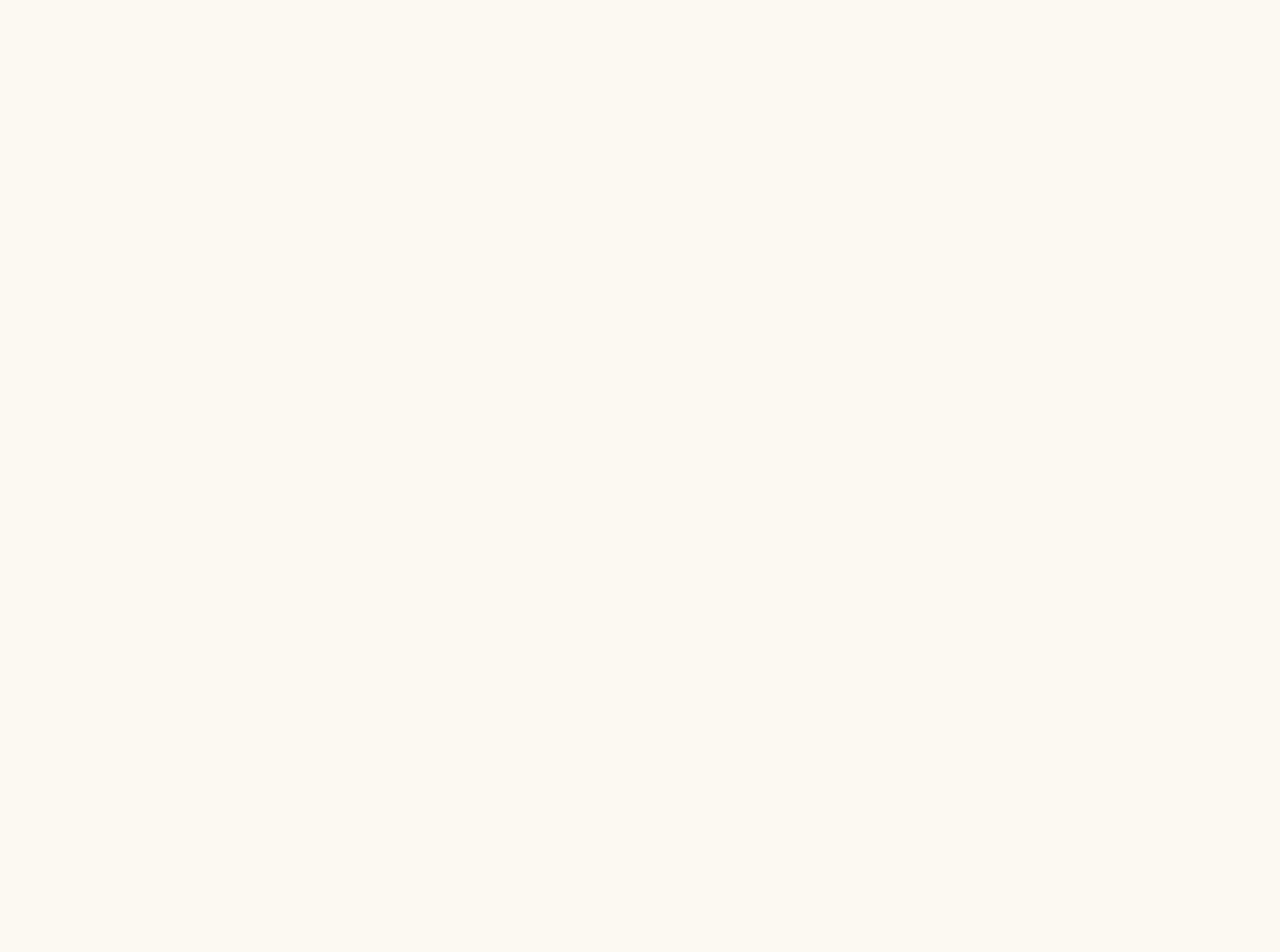
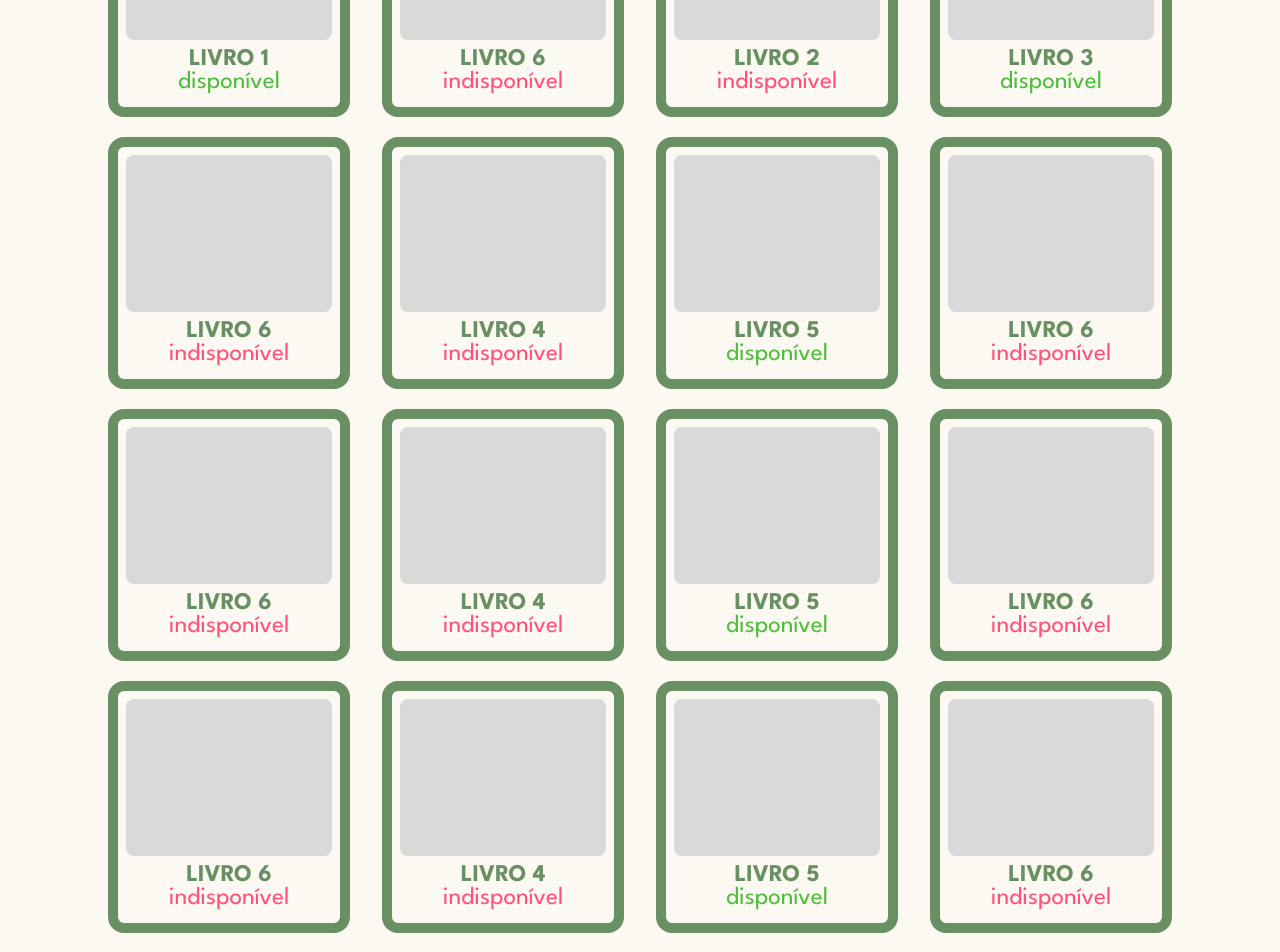
Before and after one commit to Henrique0330/Biblioteca, a Vue app: page /todos in a window 1280 px wide. Before the commit this address had no page. Shown: the part 380-1332 px from the top of the page. Before the commit the page ends 800 px from the top, so only its background shows below. Built offline with nearby package versions, Linux system fonts and the light colour scheme.

Commit message:
feat: pagina todos livros #20

```diff
--- a/src/router/index.js
+++ b/src/router/index.js
@@ -16,32 +16,37 @@ const router = createRouter({
     {
       path: '/cadastro',
       name: 'cadastro',
-      component: () => import ('../views/CadastroView.vue')
+      component: () => import('../views/CadastroView.vue')
     },
     {
       path: '/susTerror',
       name: 'susTerror',
-      component: () => import ('../views/livrosSuspTerr.vue')
+      component: () => import('../views/livrosSuspTerr.vue')
     },
     {
       path: '/aventura',
       name: 'aventura',
-      component: () => import ('../views/livrosAventura.vue')
+      component: () => import('../views/livrosAventura.vue')
     },
     {
       path: '/diversos',
       name: 'diversos',
-      component: () => import ('../views/livrosDiversos.vue')
+      component: () => import('../views/livrosDiversos.vue')
     },
     {
       path: '/romance',
       name: 'romance',
-      component: () => import ('../views/livrosRomance.vue')
+      component: () => import('../views/livrosRomance.vue')
     },
     {
       path: '/geral',
       name: 'geral',
-      component: () => import ('../views/livrosGeral.vue')
+      component: () => import('../views/livrosGeral.vue')
+    },
+    {
+      path: '/todos',
+      name: 'todos',
+      component: () => import('../views/TodosLivros.vue')
     }
   ]
 })
--- /dev/null
+++ b/src/views/TodosLivros.vue
@@ -0,0 +1,259 @@
+<script setup>
+import HeaderComponent from '@/components/HeaderComponent.vue';
+import FooterComponent from '@/components/FooterComponent.vue';
+</script>
+
+<template>
+    <HeaderComponent />
+    <link rel="preconnect" href="https://fonts.googleapis.com">
+    <link rel="preconnect" href="https://fonts.gstatic.com">
+    <link href="https://fonts.googleapis.com/css2?family=League+Spartan:wght@100..900&display=swap" rel="stylesheet">
+    <h1 class="titulo">TODOS</h1>
+    <div class="livros1">
+        <div class="livro1">
+            <div class="imagem"></div>
+            <div class="contentLivro">
+                <div class="textContent">
+                    <h2>LIVRO 1</h2>
+                    <p class="disp">disponível</p>
+                </div>
+
+            </div>
+        </div>
+        <div class="livro1">
+            <div class="imagem"></div>
+            <div class="contentLivro">
+                <div class="textContent">
+                    <h2>LIVRO 6</h2>
+                    <p class="indisp">indisponível</p>
+                </div>
+            </div>
+        </div>
+        <div class="livro1">
+            <div class="imagem"></div>
+            <div class="contentLivro">
+                <div class="textContent">
+                    <h2>LIVRO 2</h2>
+                    <p class="indisp">indisponível</p>
+                </div>
+            </div>
+        </div>
+        <div class="livro1">
+            <div class="imagem"></div>
+            <div class="contentLivro">
+                <div class="textContent">
+                    <h2>LIVRO 3</h2>
+                    <p class="disp">disponível</p>
+                </div>
+            </div>
+        </div>
+    </div>
+    <div class="livros1">
+        <div class="livro1">
+            <div class="imagem"></div>
+            <div class="contentLivro">
+                <div class="textContent">
+                    <h2>LIVRO 6</h2>
+                    <p class="indisp">indisponível</p>
+                </div>
+            </div>
+        </div>
+        <div class="livro1">
+            <div class="imagem"></div>
+            <div class="contentLivro">
+                <div class="textContent">
+                    <h2>LIVRO 4</h2>
+                    <p class="indisp">indisponível</p>
+                </div>
+
+            </div>
+        </div>
+        <div class="livro1">
+            <div class="imagem"></div>
+            <div class="contentLivro">
+                <div class="textContent">
+                    <h2>LIVRO 5</h2>
+                    <p class="disp">disponível</p>
+                </div>
+            </div>
+        </div>
+        <div class="livro1">
+            <div class="imagem"></div>
+            <div class="contentLivro">
+                <div class="textContent">
+                    <h2>LIVRO 6</h2>
+                    <p class="indisp">indisponível</p>
+                </div>
+            </div>
+        </div>
+    </div>
+    <div class="livros1">
+        <div class="livro1">
+            <div class="imagem"></div>
+            <div class="contentLivro">
+                <div class="textContent">
+                    <h2>LIVRO 6</h2>
+                    <p class="indisp">indisponível</p>
+                </div>
+            </div>
+        </div>
+        <div class="livro1">
+            <div class="imagem"></div>
+            <div class="contentLivro">
+                <div class="textContent">
+                    <h2>LIVRO 4</h2>
+                    <p class="indisp">indisponível</p>
+                </div>
+
+            </div>
+        </div>
+        <div class="livro1">
+            <div class="imagem"></div>
+            <div class="contentLivro">
+                <div class="textContent">
+                    <h2>LIVRO 5</h2>
+                    <p class="disp">disponível</p>
+                </div>
+            </div>
+        </div>
+        <div class="livro1">
+            <div class="imagem"></div>
+            <div class="contentLivro">
+                <div class="textContent">
+                    <h2>LIVRO 6</h2>
+                    <p class="indisp">indisponível</p>
+                </div>
+            </div>
+        </div>
+    </div>
+    <div class="livros1">
+        <div class="livro1">
+            <div class="imagem"></div>
+            <div class="contentLivro">
+                <div class="textContent">
+                    <h2>LIVRO 6</h2>
+                    <p class="indisp">indisponível</p>
+                </div>
+            </div>
+        </div>
+        <div class="livro1">
+            <div class="imagem"></div>
+            <div class="contentLivro">
+                <div class="textContent">
+                    <h2>LIVRO 4</h2>
+                    <p class="indisp">indisponível</p>
+                </div>
+
+            </div>
+        </div>
+        <div class="livro1">
+            <div class="imagem"></div>
+            <div class="contentLivro">
+                <div class="textContent">
+                    <h2>LIVRO 5</h2>
+                    <p class="disp">disponível</p>
+                </div>
+            </div>
+        </div>
+        <div class="livro1">
+            <div class="imagem"></div>
+            <div class="contentLivro">
+                <div class="textContent">
+                    <h2>LIVRO 6</h2>
+                    <p class="indisp">indisponível</p>
+                </div>
+            </div>
+        </div>
+    </div>
+    <h2 class="titulo verMais">VER MAIS ></h2>
+    <FooterComponent />
+</template>
+
+<style scoped>
+h2 {
+    color: #689062;
+}
+.verMais{
+    padding-top: 3rem;
+}
+.titulo {
+    text-align: center;
+    color: #689062;
+    margin: 0 0 3rem 0;
+}
+.livros1 {
+    display: flex;
+    justify-content: center;
+    margin-bottom: 20px;
+    gap: 2rem;
+    align-items: center;
+
+}
+
+.imagem {
+    width: 206px;
+    height: 185px;
+    background-color: #D9D9D9;
+    border-radius: .5rem;
+}
+
+.livro1 {
+    padding: .5rem;
+    display: flex;
+    flex-direction: column;
+    width: 100%px;
+    height: 252px;
+    border: #689062 10px solid;
+    border-radius: 16px;
+    align-items: center;
+    justify-content: center;
+    text-align: center;
+}
+
+.contentLivro {
+    width: 100%;
+    height: 70px;
+    display: flex;
+    justify-content: space-around;
+}
+
+.textContent {
+    display: flex;
+    flex-direction: column;
+    width: 70%;
+}
+
+h2 {
+    margin: .5rem 0 0 0;
+}
+
+p {
+    margin: 0;
+}
+
+.classificacao {
+    width: 20%;
+    display: flex;
+    align-items: center;
+    justify-content: center;
+    margin-top: 20px;
+    margin-left: 37px;
+
+}
+
+.classificacao>img {
+    width: 50px;
+    height: 50px;
+    border-radius: 4px;
+}
+
+.disp {
+    color: #4FBD3D;
+    font-size: 25px;
+}
+
+.indisp {
+    color: #FF517B;
+    font-size: 25px;
+}
+</style>
```
